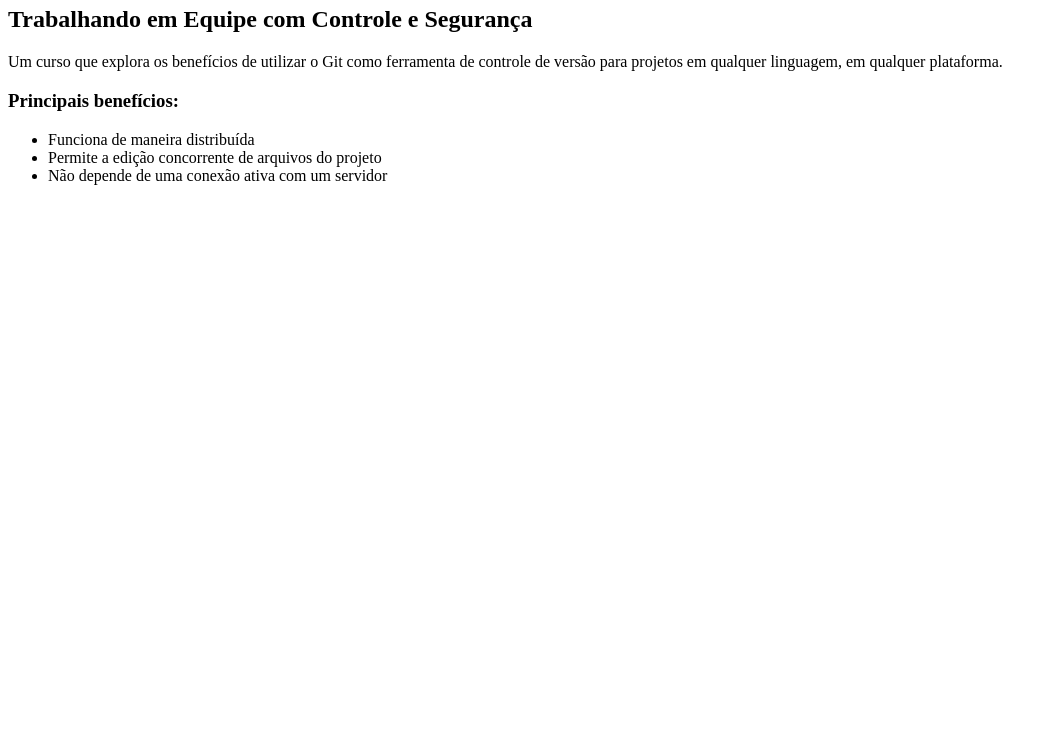
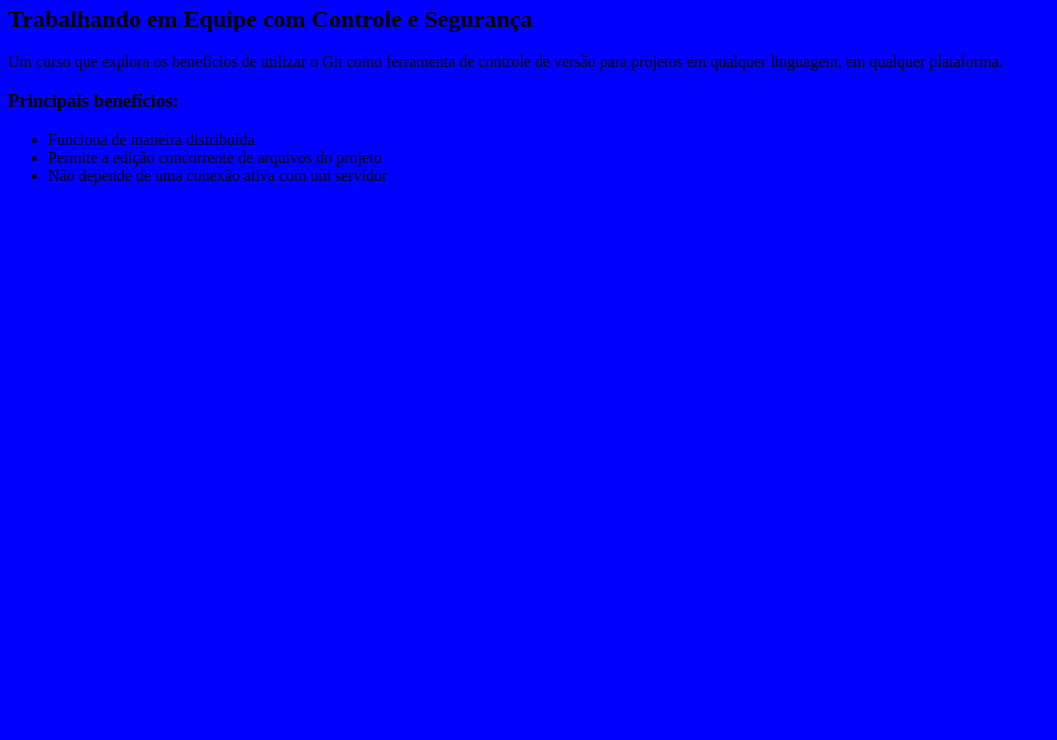
Before and after one commit to jguedes-treba/curso-git, a plain HTML site: page index.html in a window 1280 px wide. Shown: the part 60-800 px from the top of the page, without its empty margins (0-1057 px from the left). Drawn offline with Linux system fonts and the light colour scheme; the site is published under a folder, as on GitHub Pages, so addresses that start at the root find nothing.

Commit message:
Corrigindo o endereço da folha de estilo

```diff
--- a/index.html
+++ b/index.html
@@ -1,6 +1,6 @@
 <html>
     <head>
-        <link rel="stylesheet" type="text/css" href="/design.css"/>
+        <link rel="stylesheet" type="text/css" href="design.css"/>
     </head>
     <body>
         <h1>Git</h1>
```
